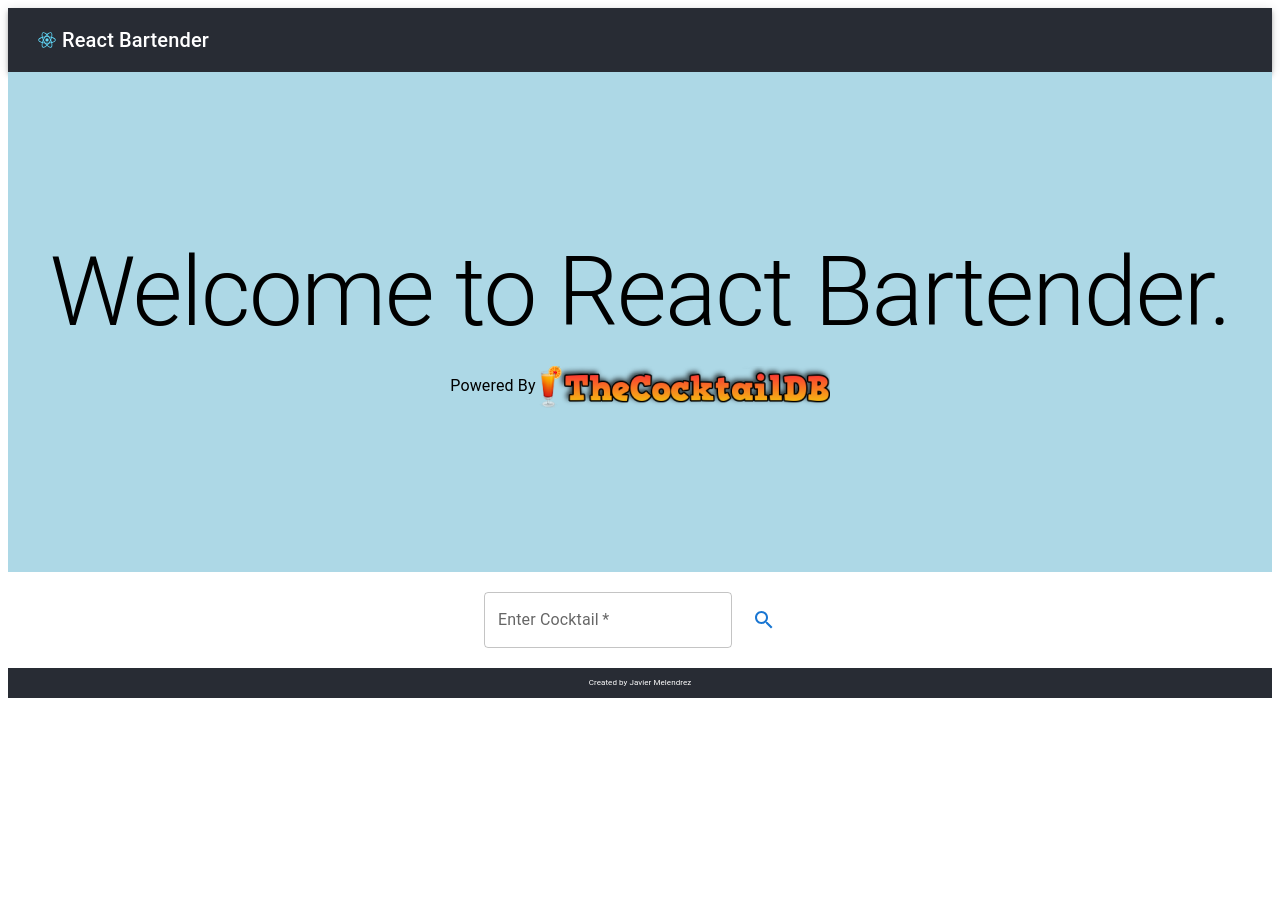
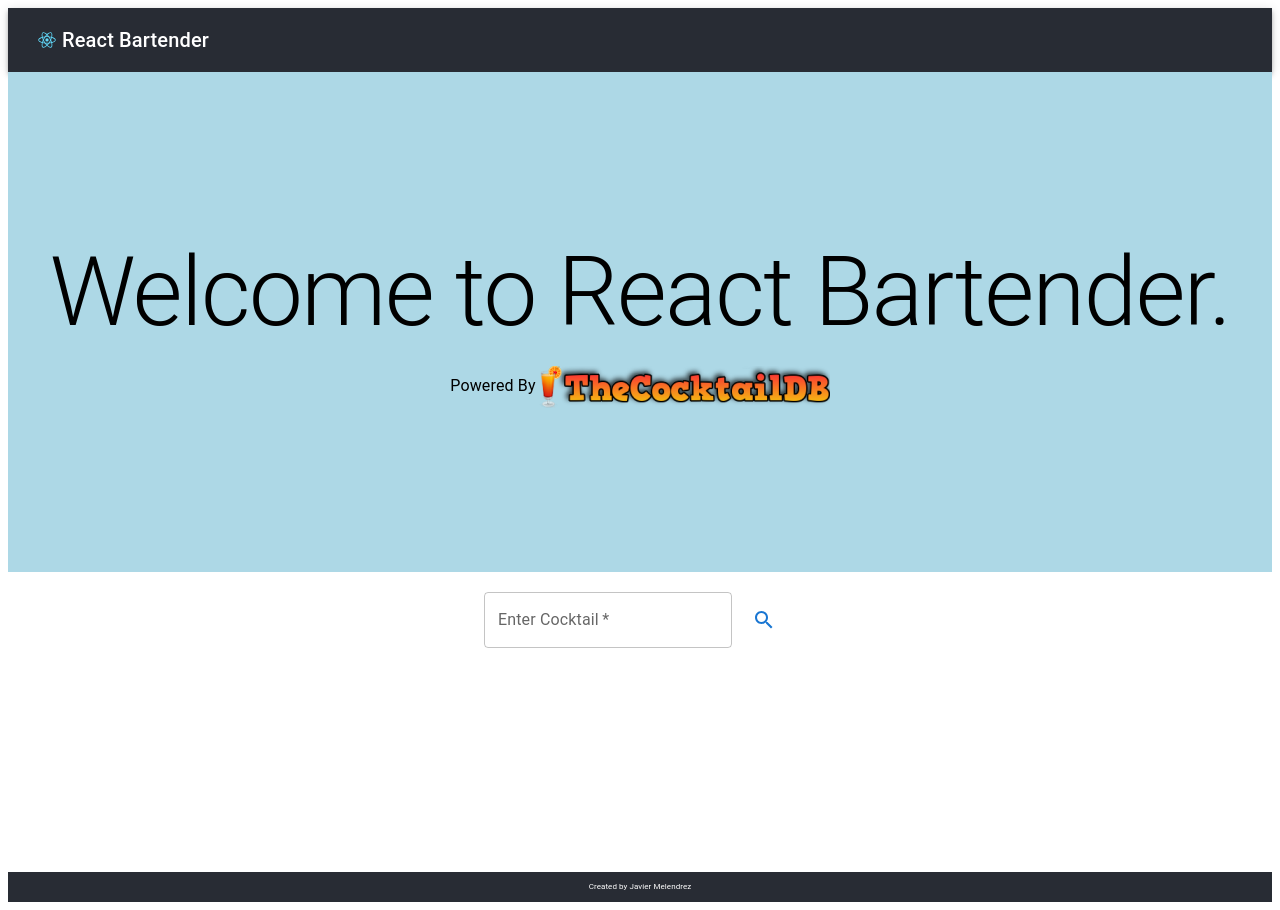
Before and after one commit to javiermelendrez1/react-bartender-v2, a React (Create React App) app in the folder react-bartender-v2/: page / in a window 1280 px wide. Before the commit the page ends 800 px from the top, so only its background shows below. Built offline with nearby package versions, Linux system fonts and the light colour scheme.

Commit message:
Fixed the footer
- set min height to viewport

```diff
--- a/react-bartender-v2/src/components/Footer/Footer.js
+++ b/react-bartender-v2/src/components/Footer/Footer.js
@@ -12,11 +12,12 @@ const Footer = () => {
     }
     return (
         <Box sx={{
-            display: 'flex',
-            justifyContent: 'center',
             height: '30px',
             backgroundColor: '#282c34',
-
+            display: 'flex',
+            alignItems: 'center',
+            justifyContent: 'center',
+            width: '100%',
         }}>
             <Typography variant="body1" component="div" sx={footer}>
             Created by Javier Melendrez
--- a/react-bartender-v2/src/components/Grid/Grid.js
+++ b/react-bartender-v2/src/components/Grid/Grid.js
@@ -42,7 +42,7 @@ const Grid = ({search, setSearch}) => {
     },[search])
 
     return (
-        <Container maxWidth="lg" sx={{height: '100vh'}}>
+        <Container maxWidth="lg" sx={{minHeight: '100vh'}}>
         <SearchBar setSearch={setSearch}/>
         {isNull ? <NotFound /> :
         <Box
--- a/react-bartender-v2/src/components/Home/Home.js
+++ b/react-bartender-v2/src/components/Home/Home.js
@@ -3,7 +3,9 @@ import HeroImage from '../HeroImage/HeroImage';
 import SearchBar from '../SearchBar/SearchBar';
 const Home = ({setSearch}) => {
     return(
-        <div>
+        <div style={{
+            height: '100vh'
+        }}>
         <HeroImage/>
         <SearchBar setSearch={setSearch}/>
         </div>
--- a/react-bartender-v2/src/components/SingleDrink/SingleDrink.js
+++ b/react-bartender-v2/src/components/SingleDrink/SingleDrink.js
@@ -44,7 +44,9 @@ const SingleDrink = () => {
         fetchAPI();
     }, [])
     return (
-        <Container maxWidth="sm">
+        <Container maxWidth="sm" sx={{
+          minHeight: '100vh',
+        }}>
           {isNull ? <NotFound/> :
         <Box sx={{
 
```
